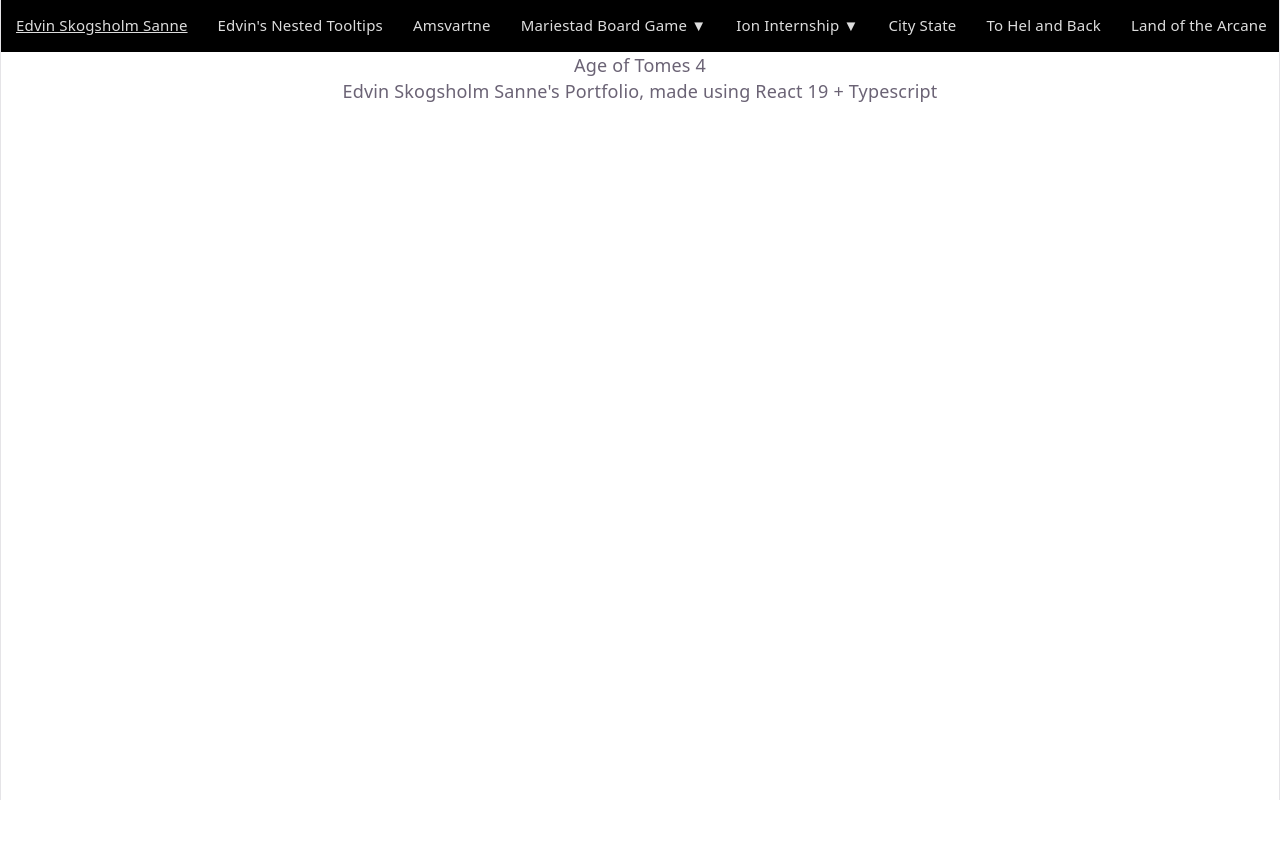
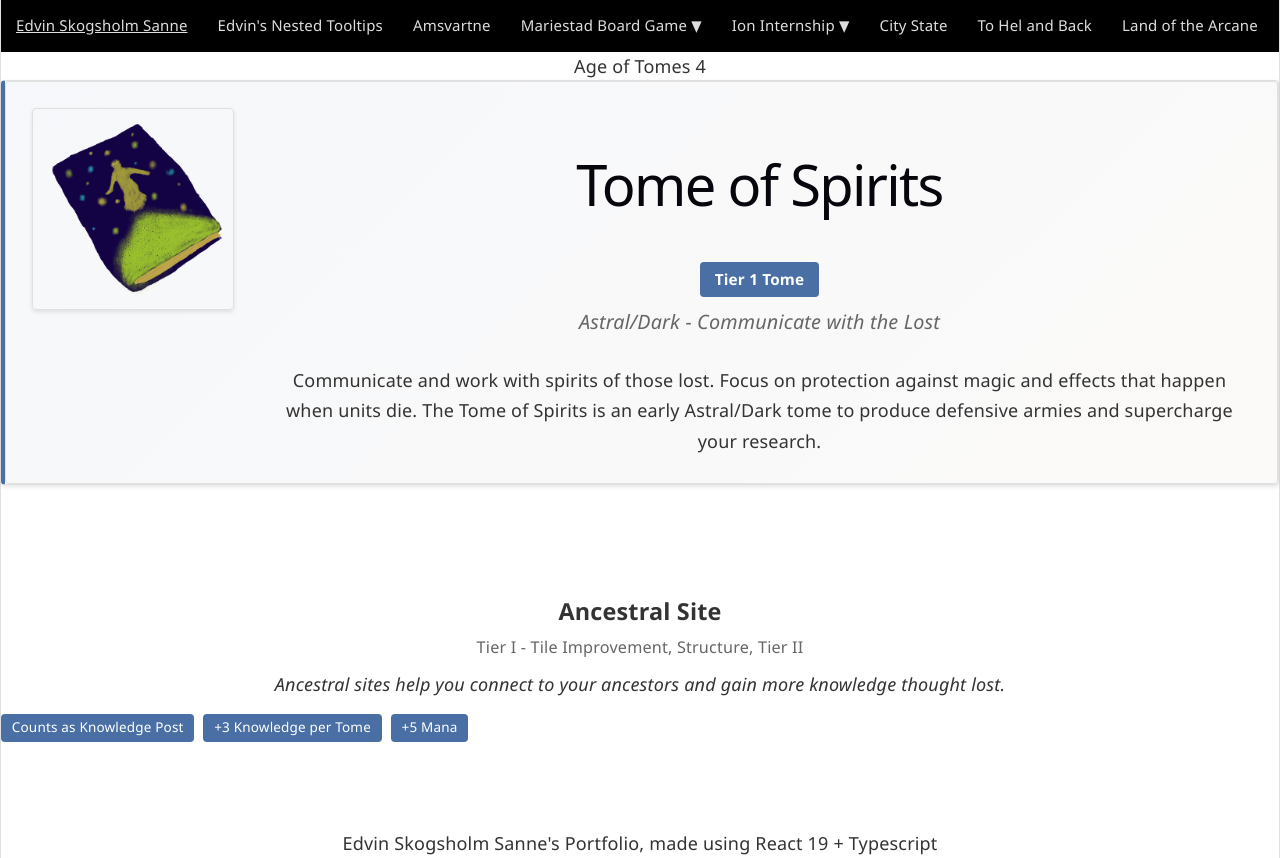
Before and after one commit to Acasez/acasez.github.io, a React (Vite) app: page /portfolio-v2/AOW4Tomes in a window 1280 px wide. Shown: the top 858 px of the page. Before the commit the page ends 800 px from the top, so only its background shows below. Built offline with nearby package versions, Linux system fonts and the light colour scheme.

Commit message:
Began on tomes, will continue later

```diff
--- /dev/null
+++ b/src/CSS/aowStyle.css
@@ -0,0 +1,328 @@
+:root {
+  --text: #333;
+  --text-light: #666;
+  --background: #fff;
+  --border: #e0e0e0;
+  --accent: #4a6fa5;
+  --radius: 4px;
+  --shadow: 0 2px 4px rgba(0, 0, 0, 0.1);
+}
+
+body {
+  font-family: 'Segoe UI', Tahoma, Geneva, Verdana, sans-serif;
+  line-height: 1.6;
+  color: var(--text);
+  background: var(--background);
+  margin: 0;
+  padding: 0;
+}
+
+#main {
+  max-width: 1000px;
+  margin: 0 auto;
+  margin-left: 220px;
+  padding: 2rem 1rem;
+}
+
+
+/* ===== HEADER ===== */
+header {
+  text-align: center;
+  margin-bottom: 2rem;
+}
+
+.portfolio-title {
+  font-size: 2.2rem;
+  color: var(--text);
+  margin-bottom: 0.5rem;
+}
+
+.portfolio-subtitle {
+  font-size: 1.1rem;
+  color: var(--text-light);
+  font-style: italic;
+}
+
+/* ===== PORTFOLIO ROWS ===== */
+.portfolio-row {
+  margin-bottom: 3rem;
+  flex-direction: column;
+  scroll-margin-top: 120px;
+}
+
+/* Tome Header + Image Layout */
+.tome-header-container {
+  display: flex;
+  gap: 2rem;
+  align-items: flex-start;
+}
+
+.tome-image {
+  flex: 0 0 200px;
+}
+
+.tome-image img {
+  width: 100%;
+  max-width: 200px;
+  height: auto;
+  border-radius: var(--radius);
+  box-shadow: var(--shadow);
+  border: 1px solid var(--border);
+}
+
+.tome-content {
+  flex: 1;
+}
+
+.tome-header {
+  margin-bottom: 0.5rem;
+}
+
+.tome-header h3 {
+  font-size: 1.8rem;
+  color: var(--text);
+  margin: 0 0 0.5rem 0;
+}
+
+.tome-tier {
+  display: inline-block;
+  background: var(--accent);
+  color: white;
+  padding: 0.2rem 0.8rem;
+  border-radius: var(--radius);
+  font-size: 0.85rem;
+  font-weight: 600;
+  margin-bottom: 0.5rem;
+}
+
+.tome-flavor {
+  font-style: italic;
+  color: var(--text-light);
+  margin-bottom: 1rem;
+}
+
+.tome-description {
+  color: var(--text);
+  line-height: 1.7;
+  margin: 0;
+}
+
+/* ===== UNIT ROWS (Full width, no icons) ===== */
+.unit-row {
+  display: block;
+  padding: 1rem 0;
+  border-bottom: 1px solid var(--border);
+}
+
+.unit-row:last-child {
+  border-bottom: none;
+  margin-bottom: 0;
+}
+
+.unit-name {
+  font-size: 1.3rem;
+  font-weight: 600;
+  color: var(--text);
+  margin: 0 0 0.3rem 0;
+}
+
+.unit-type {
+  font-size: 0.9rem;
+  color: var(--text-light);
+  margin: 0 0 0.5rem 0;
+}
+
+.unit-description {
+  color: var(--text);
+  line-height: 1.6;
+  margin-bottom: 0.8rem;
+  font-style: italic;
+}
+
+/* ===== TAGS ===== */
+.tags {
+  display: flex;
+  flex-wrap: wrap;
+  gap: 0.5rem;
+  margin-bottom: 0.8rem;
+}
+
+.tag {
+  display: inline-block;
+  padding: 0.2rem 0.6rem;
+  border-radius: var(--radius);
+  font-size: 0.75rem;
+  font-weight: 500;
+  color: white;
+  background: var(--accent);
+}
+
+/* ===== ABILITIES ===== */
+.unit-abilities h4 {
+  font-size: 0.95rem;
+  color: var(--text);
+  margin: 0.8rem 0 0.5rem;
+  text-transform: uppercase;
+  letter-spacing: 0.5px;
+}
+
+.ability {
+  display: flex;
+  gap: 0.7rem;
+  margin-bottom: 0.5rem;
+}
+
+.ability:last-child {
+  margin-bottom: 0;
+}
+
+.ability-icon {
+  width: 20px;
+  height: 20px;
+  background: var(--accent);
+  border-radius: 50%;
+  flex-shrink: 0;
+  display: flex;
+  align-items: center;
+  justify-content: center;
+  color: white;
+  font-size: 11px;
+  font-weight: bold;
+}
+
+.ability-name {
+  font-weight: 600;
+  color: var(--text);
+  font-size: 0.9rem;
+}
+
+.ability-description {
+  color: var(--text-light);
+  font-size: 0.85rem;
+}
+
+/* ===== RESPONSIVE ===== */
+@media (max-width: 768px) {
+  .tome-header-container {
+    flex-direction: column;
+  }
+
+  .tome-image {
+    flex: none;
+    margin: 0 auto 1rem;
+  }
+}
+
+/* ============================================
+   SIDEBAR NAVIGATION
+   ============================================ */
+.sidebar-nav {
+  position: fixed;
+  left: 0;
+  top: 100px;
+  width: 200px;
+  padding: 1rem;
+  background: var(--background);
+  border-right: 1px solid var(--border);
+  z-index: 100;
+  height: calc(100vh - 200px);
+  overflow-y: auto;
+}
+
+.sidebar-nav h3 {
+  font-size: 1rem;
+  color: var(--text-light);
+  margin: 0 0 1rem;
+  text-transform: uppercase;
+  letter-spacing: 1px;
+}
+
+.sidebar-nav ul {
+  list-style: none;
+  padding: 0;
+  margin: 0;
+}
+
+.sidebar-nav li {
+  margin-bottom: 0.5rem;
+}
+
+.sidebar-nav a {
+  display: block;
+  padding: 0.5rem 0.75rem;
+  color: var(--text);
+  text-decoration: none;
+  border-radius: var(--radius);
+  transition: var(--transition);
+  font-size: 0.9rem;
+}
+
+.sidebar-nav a:hover {
+  background: rgba(74, 111, 165, 0.1);
+}
+
+.sidebar-nav a.active {
+  background: var(--accent);
+  color: white;
+}
+
+/* ============================================
+   TOME HEADER - MAKE IT POP
+   ============================================ */
+.tome-header-container {
+  position: relative;
+  margin-bottom: 2rem;
+  padding: 1.5rem;
+  background: linear-gradient(135deg, rgba(74, 111, 165, 0.05), rgba(139, 90, 43, 0.03));
+  border: 1px solid var(--border);
+  border-left: 4px solid var(--accent);
+  border-radius: var(--radius);
+  box-shadow: var(--shadow);
+}
+
+.tome-header-container::after {
+  content: '';
+  position: absolute;
+  top: 0;
+  left: 0;
+  right: 0;
+  bottom: 0;
+  border-radius: var(--radius);
+  pointer-events: none;
+  border: 1px solid var(--border);
+}
+
+.tome-content {
+  flex: 1;
+}
+
+.tome-header h3 {
+  font-size: 1.8rem;
+  color: var(--text);
+  margin: 0 0 0.5rem 0;
+}
+
+.tome-tier {
+  display: inline-block;
+  background: var(--accent);
+  color: white;
+  padding: 0.3rem 0.8rem;
+  border-radius: var(--radius);
+  font-size: 0.85rem;
+  font-weight: 600;
+  margin-bottom: 0.5rem;
+}
+
+.tome-flavor {
+  font-style: italic;
+  color: var(--text-light);
+  margin-bottom: 1rem;
+  font-size: 1.1rem;
+}
+
+.tome-description {
+  color: var(--text);
+  line-height: 1.7;
+  margin: 0;
+  padding-top: 0.5rem;
+}
--- a/src/Subpages/AOW4Tomes.tsx
+++ b/src/Subpages/AOW4Tomes.tsx
@@ -1,7 +1,29 @@
+import CustomTome from "../components/CustomTome";
+import TomeUnlock from "../components/TomeUnlock";
+
 export default function AOW4Tomes() {
   return (
     <>
       <div>Age of Tomes 4</div>
+      <CustomTome
+        name="Tome of Spirits"
+        subtitle="Astral/Dark - Communicate with the Lost"
+        tier={1}
+        description="Communicate and work with spirits of those lost. Focus on protection
+        against magic and effects that happen when units die. The Tome of
+        Spirits is an early Astral/Dark tome to produce defensive armies and
+        supercharge your research."
+        tomeImageLocation={"images/AOW4/TomeOfSpirits.png"}
+      />
+      <TomeUnlock
+        name="Ancestral Site"
+        tier={1}
+        type="Tile Improvement, Structure"
+        unitTier={2}
+        description="Ancestral sites help you connect to your ancestors and gain more knowledge
+      thought lost."
+        tags={["Counts as Knowledge Post", "+3 Knowledge per Tome", "+5 Mana"]}
+      />
     </>
   );
 }
--- /dev/null
+++ b/src/components/CustomTome.tsx
@@ -0,0 +1,35 @@
+import "../CSS/aowStyle.css";
+
+interface TomeProps {
+  name: string;
+  tier: number;
+  subtitle: string;
+  description: string;
+  tomeImageLocation: string;
+}
+
+export default function CustomTome({
+  name,
+  tier,
+  subtitle,
+  description,
+  tomeImageLocation,
+}: TomeProps) {
+  return (
+    <div className="portfolio-row sidebar-section">
+      <div className="tome-header-container">
+        <div className="tome-image">
+          <img src={tomeImageLocation} alt={name} />
+        </div>
+        <div className="tome-content">
+          <div className="tome-header">
+            <h1>{name}</h1>
+            <span className="tome-tier">Tier {tier} Tome</span>
+            <p className="tome-flavor">{subtitle}</p>
+          </div>
+          <p className="tome-description">{description}</p>
+        </div>
+      </div>
+    </div>
+  );
+}
--- /dev/null
+++ b/src/components/TomeUnlock.tsx
@@ -0,0 +1,55 @@
+import "../CSS/aowStyle.css";
+
+interface UnlockProps {
+  name: string;
+  tier?: number;
+  type: string;
+  unitTier?: number;
+  description: string;
+  tags?: string[];
+}
+
+// Lookup object for numbers 1-10
+const romanNumerals: Record<number, string> = {
+  1: "I",
+  2: "II",
+  3: "III",
+  4: "IV",
+  5: "V",
+  6: "VI",
+  7: "VII",
+  8: "VIII",
+  9: "IX",
+  10: "X",
+};
+
+export default function TomeUnlock({
+  name,
+  tier,
+  type,
+  unitTier,
+  description,
+  tags,
+}: UnlockProps) {
+  return (
+    <div className="portfolio-row sidebar-section">
+      <div className="unit-row">
+        <h4 className="unit-name">{name}</h4>
+        <p className="unit-type">
+          {tier && `Tier ${romanNumerals[tier]} - `}
+          {type}
+          {unitTier && `, Tier ${romanNumerals[unitTier]}`}
+        </p>
+        <p className="unit-description">{description}</p>
+        <div className="tags">
+          {tags &&
+            tags.map((tag) => (
+              <span key={tag} className="tag">
+                {tag}
+              </span>
+            ))}
+        </div>
+      </div>
+    </div>
+  );
+}
```
Also changed, not shown: src/components/MainHeader.tsx (+4 -3 lines).
